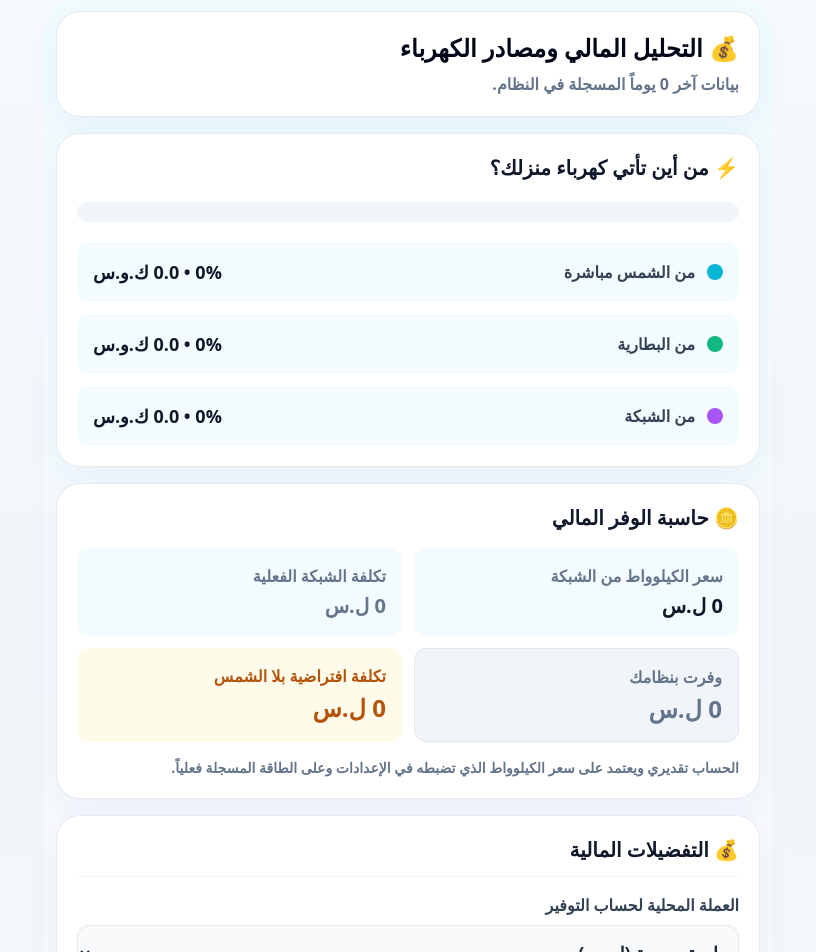
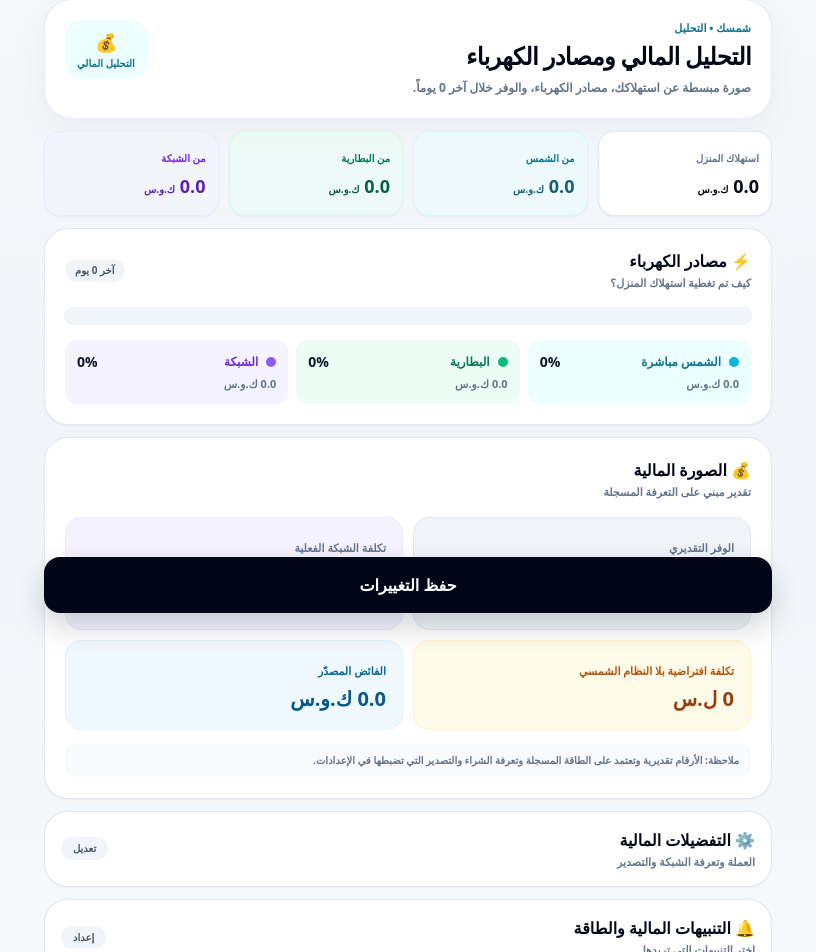
Before and after one commit to mahmoudbir-glitch/Shamsak, a Next.js app: page /money in a window 1280 px wide. Shown: the part 175-1127 px from the top of the page, without its empty margins (232-1048 px from the left). Built offline with nearby package versions, Linux system fonts and the light colour scheme; no server answers; the database is empty.

Commit message:
refactor: redesign financial analysis and power sources page

```diff
--- a/src/app/money/page.tsx
+++ b/src/app/money/page.tsx
@@ -22,6 +22,40 @@ type FinanceData = {
   };
 };
 
+const sourceStyles = [
+  {
+    key: "solar",
+    name: "الشمس مباشرة",
+    short: "شمس",
+    color: "bg-cyan-500",
+    soft: "bg-cyan-50",
+    text: "text-cyan-700",
+  },
+  {
+    key: "battery",
+    name: "البطارية",
+    short: "بطارية",
+    color: "bg-emerald-500",
+    soft: "bg-emerald-50",
+    text: "text-emerald-700",
+  },
+  {
+    key: "grid",
+    name: "الشبكة",
+    short: "شبكة",
+    color: "bg-violet-500",
+    soft: "bg-violet-50",
+    text: "text-violet-700",
+  },
+] as const;
+
+function formatNumber(value: number, digits = 1) {
+  return value.toLocaleString("ar", {
+    minimumFractionDigits: digits,
+    maximumFractionDigits: digits,
+  });
+}
+
 export default function MoneyDashboard() {
   const [data, setData] = useState<FinanceData | null>(null);
   const [tariff, setTariff] = useState(0);
@@ -36,12 +70,27 @@ export default function MoneyDashboard() {
   useEffect(() => {
     const savedNotifySurplus = localStorage.getItem("shamsak_notify_surplus");
     const savedNotifyLowBattery = localStorage.getItem("shamsak_notify_low_battery");
+
     if (savedNotifySurplus !== null) setNotifySurplus(savedNotifySurplus !== "false");
     if (savedNotifyLowBattery !== null) setNotifyLowBattery(savedNotifyLowBattery !== "false");
-    Promise.all([fetch("/api/settings", { cache: "no-store" }), fetch("/api/finance", { cache: "no-store" })])
+
+    Promise.all([
+      fetch("/api/settings", { cache: "no-store" }),
+      fetch("/api/finance", { cache: "no-store" }),
+    ])
       .then(async ([settingsResponse, financeResponse]) => {
-        if (settingsResponse.ok) { const settings = await settingsResponse.json(); setTariff(Number(settings.gridTariff || 0)); setExportTariff(Number(settings.exportTariff || 0)); setCurrency(String(settings.currency || "ل.س")); }
-        if (financeResponse.ok) setData(await financeResponse.json()); else setData(null);
+        if (settingsResponse.ok) {
+          const settings = await settingsResponse.json();
+          setTariff(Number(settings.gridTariff || 0));
+          setExportTariff(Number(settings.exportTariff || 0));
+          setCurrency(String(settings.currency || "ل.س"));
+        }
+
+        if (financeResponse.ok) {
+          setData(await financeResponse.json());
+        } else {
+          setData(null);
+        }
       })
       .catch(() => setData(null))
       .finally(() => setLoading(false));
@@ -49,123 +98,277 @@ export default function MoneyDashboard() {
 
   const savedAmount = useMemo(() => {
     if (!data) return 0;
-    return data.sources.solarKWh * tariff + data.sources.batteryKWh * tariff + data.totals.gridExportKWh * exportTariff;
+    return (
+      data.sources.solarKWh * tariff +
+      data.sources.batteryKWh * tariff +
+      data.totals.gridExportKWh * exportTariff
+    );
   }, [data, tariff, exportTariff]);
 
   const gridCost = data ? data.totals.gridImportKWh * tariff : 0;
   const savedTone = moneyTone(savedAmount);
   const costTone = moneyTone(-gridCost);
-  const hypotheticalCost = data ? (data.sources.solarKWh + data.sources.batteryKWh + data.totals.gridImportKWh) * tariff : 0;
+  const hypotheticalCost = data
+    ? (data.sources.solarKWh + data.sources.batteryKWh + data.totals.gridImportKWh) * tariff
+    : 0;
 
-  const sourceRows = data ? [
-    { name: "من الشمس مباشرة", pct: data.sources.solarPct, kwh: data.sources.solarKWh, color: "bg-cyan-500" },
-    { name: "من البطارية", pct: data.sources.batteryPct, kwh: data.sources.batteryKWh, color: "bg-emerald-500" },
-    { name: "من الشبكة", pct: data.sources.gridPct, kwh: data.sources.gridKWh, color: "bg-purple-500" },
-  ] : [];
+  const sourceRows = data
+    ? sourceStyles.map((style) => {
+        const values = {
+          solar: { pct: data.sources.solarPct, kwh: data.sources.solarKWh },
+          battery: { pct: data.sources.batteryPct, kwh: data.sources.batteryKWh },
+          grid: { pct: data.sources.gridPct, kwh: data.sources.gridKWh },
+        }[style.key];
+
+        return { ...style, pct: values.pct, kwh: values.kwh };
+      })
+    : [];
 
   const handleSave = async () => {
     setSaving(true);
     try {
-      const response = await fetch("/api/settings", { method: "PUT", headers: { "Content-Type": "application/json" }, body: JSON.stringify({ currency, gridTariff: tariff, exportTariff }) });
+      const response = await fetch("/api/settings", {
+        method: "PUT",
+        headers: { "Content-Type": "application/json" },
+        body: JSON.stringify({ currency, gridTariff: tariff, exportTariff }),
+      });
+
       if (!response.ok) throw new Error("settings_save_failed");
+
       localStorage.setItem("shamsak_notify_surplus", String(notifySurplus));
       localStorage.setItem("shamsak_notify_low_battery", String(notifyLowBattery));
       setSaved(true);
       window.setTimeout(() => setSaved(false), 3000);
-    } catch { setSaved(false); } finally { setSaving(false); }
+    } catch {
+      setSaved(false);
+    } finally {
+      setSaving(false);
+    }
   };
 
-  const inputClass = "w-full min-h-14 rounded-xl border border-slate-200 bg-slate-50 px-4 text-lg font-bold text-slate-800 outline-none transition focus:border-blue-400 focus:ring-2 focus:ring-blue-100";
+  const inputClass =
+    "w-full min-h-12 rounded-xl border border-slate-200 bg-slate-50 px-3 text-base font-bold text-slate-800 outline-none transition focus:border-cyan-400 focus:ring-2 focus:ring-cyan-100";
   const selectClass = inputClass + " appearance-auto";
 
   return (
-    <div className="w-full space-y-4 rounded-[2rem] bg-gradient-to-b from-cyan-50/60 via-white/40 to-white/20 p-2 text-right sm:p-3" dir="rtl">
-      <div className="energy-card p-5">
-        <h1 className="text-2xl font-black text-slate-950">💰 التحليل المالي ومصادر الكهرباء</h1>
-        <p className="mt-2 text-base font-semibold text-slate-500">بيانات آخر {data?.periodDays ?? 30} يوماً المسجلة في النظام.</p>
-      </div>
+    <div className="w-full space-y-3 pb-4 text-right" dir="rtl">
+      <header className="rounded-[1.75rem] border border-slate-200/80 bg-white p-4 shadow-[0_10px_35px_rgba(15,23,42,0.05)] sm:p-5">
+        <div className="flex items-start justify-between gap-3">
+          <div>
+            <p className="text-[11px] font-black text-cyan-700">شمسك • التحليل</p>
+            <h1 className="mt-1 text-xl font-black tracking-tight text-slate-950 sm:text-2xl">
+              التحليل المالي ومصادر الكهرباء
+            </h1>
+            <p className="mt-1.5 text-xs font-semibold leading-5 text-slate-500">
+              صورة مبسطة عن استهلاكك، مصادر الكهرباء، والوفر خلال آخر {data?.periodDays ?? 30} يوماً.
+            </p>
+          </div>
+          <div className="hidden shrink-0 rounded-2xl bg-cyan-50 px-3 py-2 text-center sm:block">
+            <div className="text-lg">💰</div>
+            <div className="text-[10px] font-black text-cyan-700">التحليل المالي</div>
+          </div>
+        </div>
+      </header>
 
-      <section className="energy-card p-5">
-        <h2 className="text-xl font-black text-slate-900">⚡ من أين تأتي كهرباء منزلك؟</h2>
-        {loading ? <p className="mt-4 text-base font-bold text-slate-500">جاري تحميل التحليل…</p> : !data ? (
-          <p className="mt-4 rounded-xl bg-sky-50/70 p-4 text-base font-semibold text-slate-600">لا توجد ملخصات طاقة مسجلة بعد.</p>
-        ) : (
-          <>
-            <div className="mt-5 flex h-5 overflow-hidden rounded-full bg-slate-100">
-              {sourceRows.map((row) => <div key={row.name} className={row.color} style={{ width: String(row.pct) + "%" }} />)}
+      {loading ? (
+        <section className="rounded-[1.5rem] border border-slate-200 bg-white p-6 text-center shadow-sm">
+          <div className="text-sm font-black text-slate-600">جاري تجهيز التحليل…</div>
+        </section>
+      ) : !data ? (
+        <section className="rounded-[1.5rem] border border-slate-200 bg-white p-6 text-center shadow-sm">
+          <div className="mx-auto flex h-12 w-12 items-center justify-center rounded-2xl bg-slate-100 text-xl">📊</div>
+          <h2 className="mt-3 text-base font-black text-slate-900">لا توجد بيانات كافية بعد</h2>
+          <p className="mt-1 text-xs font-semibold leading-5 text-slate-500">
+            عند تسجيل بيانات الطاقة ستظهر هنا مصادر الكهرباء والتحليل المالي تلقائياً.
+          </p>
+        </section>
+      ) : (
+        <>
+          <section className="grid grid-cols-2 gap-2.5 sm:grid-cols-4">
+            <div className="rounded-2xl border border-slate-200 bg-white p-3 shadow-sm">
+              <span className="text-[10px] font-bold text-slate-500">استهلاك المنزل</span>
+              <strong className="mt-1 block text-lg font-black text-slate-950">
+                {formatNumber(data.totals.homeKWh)} <small className="text-[10px]">ك.و.س</small>
+              </strong>
             </div>
-            <div className="mt-5 space-y-3">
+            <div className="rounded-2xl border border-cyan-100 bg-cyan-50/60 p-3 shadow-sm">
+              <span className="text-[10px] font-bold text-cyan-700">من الشمس</span>
+              <strong className="mt-1 block text-lg font-black text-cyan-800">
+                {formatNumber(data.sources.solarKWh)} <small className="text-[10px]">ك.و.س</small>
+              </strong>
+            </div>
+            <div className="rounded-2xl border border-emerald-100 bg-emerald-50/60 p-3 shadow-sm">
+              <span className="text-[10px] font-bold text-emerald-700">من البطارية</span>
+              <strong className="mt-1 block text-lg font-black text-emerald-800">
+                {formatNumber(data.sources.batteryKWh)} <small className="text-[10px]">ك.و.س</small>
+              </strong>
+            </div>
+            <div className="rounded-2xl border border-violet-100 bg-violet-50/60 p-3 shadow-sm">
+              <span className="text-[10px] font-bold text-violet-700">من الشبكة</span>
+              <strong className="mt-1 block text-lg font-black text-violet-800">
+                {formatNumber(data.sources.gridKWh)} <small className="text-[10px]">ك.و.س</small>
+              </strong>
+            </div>
+          </section>
+
+          <section className="rounded-[1.5rem] border border-slate-200 bg-white p-4 shadow-sm sm:p-5">
+            <div className="flex items-center justify-between gap-3">
+              <div>
+                <h2 className="text-base font-black text-slate-950">⚡ مصادر الكهرباء</h2>
+                <p className="mt-0.5 text-[11px] font-semibold text-slate-500">كيف تم تغطية استهلاك المنزل؟</p>
+              </div>
+              <span className="rounded-full bg-slate-100 px-2.5 py-1 text-[10px] font-black text-slate-600">
+                آخر {data.periodDays} يوم
+              </span>
+            </div>
+
+            <div className="mt-4 flex h-4 overflow-hidden rounded-full bg-slate-100 ring-1 ring-slate-200/60">
               {sourceRows.map((row) => (
-                <div key={row.name} className="flex items-center justify-between rounded-xl bg-sky-50/70 p-4">
-                  <div className="flex items-center gap-3">
-                    <span className={"h-4 w-4 rounded-full " + row.color} />
-                    <span className="text-base font-semibold text-slate-700">{row.name}</span>
+                <div
+                  key={row.key}
+                  className={row.color}
+                  style={{ width: String(Math.max(0, Math.min(100, row.pct))) + "%" }}
+                  title={row.name}
+                />
+              ))}
+            </div>
+
+            <div className="mt-4 grid gap-2 sm:grid-cols-3">
+              {sourceRows.map((row) => (
+                <div key={row.key} className={"rounded-xl p-3 " + row.soft}>
+                  <div className="flex items-center justify-between gap-2">
+                    <div className="flex items-center gap-2">
+                      <span className={"h-2.5 w-2.5 rounded-full " + row.color} />
+                      <span className={"text-xs font-black " + row.text}>{row.name}</span>
+                    </div>
+                    <strong className="text-sm font-black text-slate-900">{row.pct}%</strong>
                   </div>
-                  <strong className="text-lg font-extrabold text-slate-900">{row.pct}% • {row.kwh.toFixed(1)} ك.و.س</strong>
+                  <div className="mt-1 text-[11px] font-bold text-slate-500">{formatNumber(row.kwh)} ك.و.س</div>
                 </div>
               ))}
             </div>
-          </>
-        )}
-      </section>
+          </section>
 
-      <section className="energy-card p-5">
-        <h2 className="text-xl font-black text-slate-900">🪙 حاسبة الوفر المالي</h2>
-        <div className="mt-4 grid grid-cols-2 gap-3">
-          <div className="rounded-xl bg-sky-50/70 p-4">
-            <span className="text-base font-semibold text-slate-500">سعر الكيلوواط من الشبكة</span>
-            <strong className="mt-1 block text-xl font-extrabold text-slate-900">{tariff.toLocaleString()} {currency}</strong>
+          <section className="rounded-[1.5rem] border border-slate-200 bg-white p-4 shadow-sm sm:p-5">
+            <div className="flex items-center justify-between">
+              <div>
+                <h2 className="text-base font-black text-slate-950">💰 الصورة المالية</h2>
+                <p className="mt-0.5 text-[11px] font-semibold text-slate-500">تقدير مبني على التعرفة المسجلة</p>
+              </div>
+            </div>
+
+            <div className="mt-4 grid gap-2.5 sm:grid-cols-2">
+              <div className={"rounded-2xl border p-4 " + semanticBorder[savedTone] + " " + semanticBg[savedTone]}>
+                <span className={"text-[11px] font-bold " + semanticText[savedTone]}>الوفر التقديري</span>
+                <strong className={"mt-1 block text-2xl font-black " + semanticText[savedTone]}>
+                  {savedAmount.toLocaleString()} {currency}
+                </strong>
+                <span className="mt-1 block text-[10px] font-semibold opacity-75">من الشمس والبطارية والتصدير</span>
+              </div>
+
+              <div className="rounded-2xl border border-violet-100 bg-violet-50 p-4">
+                <span className={"text-[11px] font-bold " + semanticText[costTone]}>تكلفة الشبكة الفعلية</span>
+                <strong className={"mt-1 block text-2xl font-black " + semanticText[costTone]}>
+                  {gridCost.toLocaleString()} {currency}
+                </strong>
+                <span className="mt-1 block text-[10px] font-semibold text-slate-500">
+                  {formatNumber(data.totals.gridImportKWh)} ك.و.س مشتراة
+                </span>
+              </div>
+
+              <div className="rounded-2xl border border-amber-100 bg-amber-50 p-4">
+                <span className="text-[11px] font-bold text-amber-700">تكلفة افتراضية بلا النظام الشمسي</span>
+                <strong className="mt-1 block text-xl font-black text-amber-800">
+                  {hypotheticalCost.toLocaleString()} {currency}
+                </strong>
+              </div>
+
+              <div className="rounded-2xl border border-sky-100 bg-sky-50 p-4">
+                <span className="text-[11px] font-bold text-sky-700">الفائض المصدّر</span>
+                <strong className="mt-1 block text-xl font-black text-sky-800">
+                  {formatNumber(data.totals.gridExportKWh)} ك.و.س
+                </strong>
+              </div>
+            </div>
+
+            <p className="mt-3 rounded-xl bg-slate-50 px-3 py-2 text-[10px] font-semibold leading-5 text-slate-500">
+              ملاحظة: الأرقام تقديرية وتعتمد على الطاقة المسجلة وتعرفة الشراء والتصدير التي تضبطها في الإعدادات.
+            </p>
+          </section>
+        </>
+      )}
+
+      <details className="group rounded-[1.5rem] border border-slate-200 bg-white shadow-sm">
+        <summary className="flex cursor-pointer list-none items-center justify-between gap-3 p-4 [&::-webkit-details-marker]:hidden">
+          <div>
+            <h2 className="text-base font-black text-slate-950">⚙️ التفضيلات المالية</h2>
+            <p className="mt-0.5 text-[11px] font-semibold text-slate-500">العملة وتعرفة الشبكة والتصدير</p>
           </div>
-          <div className="rounded-xl bg-sky-50/70 p-4">
-            <span className="text-base font-semibold text-slate-500">تكلفة الشبكة الفعلية</span>
-            <strong className={"mt-1 block text-xl font-extrabold " + semanticText[costTone]}>{gridCost.toLocaleString()} {currency}</strong>
-          </div>
-          <div className={"rounded-xl border p-4 " + semanticBorder[savedTone] + " " + semanticBg[savedTone]}>
-            <span className={"text-base font-semibold " + semanticText[savedTone]}>وفرت بنظامك</span>
-            <strong className={"mt-1 block text-2xl font-black " + semanticText[savedTone]}>{savedAmount.toLocaleString()} {currency}</strong>
-          </div>
-          <div className="rounded-xl bg-amber-50 p-4">
-            <span className="text-base font-semibold text-amber-700">تكلفة افتراضية بلا الشمس</span>
-            <strong className="mt-1 block text-2xl font-black text-amber-700">{hypotheticalCost.toLocaleString()} {currency}</strong>
+          <span className="rounded-full bg-slate-100 px-3 py-1 text-[10px] font-black text-slate-600 group-open:bg-cyan-50 group-open:text-cyan-700">
+            تعديل
+          </span>
+        </summary>
+
+        <div className="space-y-3 border-t border-slate-100 p-4">
+          <div className="grid gap-3 sm:grid-cols-3">
+            <label className="space-y-1.5">
+              <span className="text-[11px] font-black text-slate-700">العملة</span>
+              <select value={currency} onChange={(e) => setCurrency(e.target.value)} className={selectClass}>
+                <option value="ل.س">ليرة سورية (ل.س)</option>
+                <option value="USD">دولار أمريكي ($)</option>
+                <option value="LBP">ليرة لبنانية (L.B.P)</option>
+              </select>
+            </label>
+
+            <label className="space-y-1.5">
+              <span className="text-[11px] font-black text-slate-700">شراء الشبكة / ك.و.س</span>
+              <input type="number" min="0" value={tariff} onChange={(e) => setTariff(Number(e.target.value))} className={inputClass} />
+            </label>
+
+            <label className="space-y-1.5">
+              <span className="text-[11px] font-black text-slate-700">تصدير الفائض / ك.و.س</span>
+              <input type="number" min="0" value={exportTariff} onChange={(e) => setExportTariff(Number(e.target.value))} className={inputClass} />
+            </label>
           </div>
         </div>
-        <p className="mt-4 text-sm font-semibold text-slate-500">الحساب تقديري ويعتمد على سعر الكيلوواط الذي تضبطه في الإعدادات وعلى الطاقة المسجلة فعلياً.</p>
-      </section>
+      </details>
 
-      <section className="energy-card space-y-4 p-5">
-        <h2 className="border-b border-slate-100 pb-3 text-xl font-black text-slate-900">💰 التفضيلات المالية</h2>
-        <div className="space-y-2">
-          <label className="text-base font-semibold text-slate-700">العملة المحلية لحساب التوفير</label>
-          <select value={currency} onChange={(e) => setCurrency(e.target.value)} className={selectClass}>
-            <option value="ل.س">ليرة سورية (ل.س)</option><option value="USD">دولار أمريكي ($)</option><option value="LBP">ليرة لبنانية (L.B.P)</option>
-          </select>
+      <details className="group rounded-[1.5rem] border border-slate-200 bg-white shadow-sm">
+        <summary className="flex cursor-pointer list-none items-center justify-between gap-3 p-4 [&::-webkit-details-marker]:hidden">
+          <div>
+            <h2 className="text-base font-black text-slate-950">🔔 التنبيهات المالية والطاقة</h2>
+            <p className="mt-0.5 text-[11px] font-semibold text-slate-500">اختر التنبيهات التي تريدها</p>
+          </div>
+          <span className="rounded-full bg-slate-100 px-3 py-1 text-[10px] font-black text-slate-600 group-open:bg-amber-50 group-open:text-amber-700">
+            إعداد
+          </span>
+        </summary>
+
+        <div className="space-y-2 border-t border-slate-100 p-4">
+          <label className="flex min-h-14 cursor-pointer items-center justify-between gap-3 rounded-xl bg-slate-50 px-3 py-2.5 text-xs font-bold text-slate-700">
+            <span>تنبيهي عند وجود فائض طاقة غير مستغل</span>
+            <input type="checkbox" checked={notifySurplus} onChange={(e) => setNotifySurplus(e.target.checked)} className="h-5 w-5 shrink-0 accent-amber-500" />
+          </label>
+          <label className="flex min-h-14 cursor-pointer items-center justify-between gap-3 rounded-xl bg-slate-50 px-3 py-2.5 text-xs font-bold text-slate-700">
+            <span>تنبيهي عند اقتراب البطارية من حد الأمان (10%)</span>
+            <input type="checkbox" checked={notifyLowBattery} onChange={(e) => setNotifyLowBattery(e.target.checked)} className="h-5 w-5 shrink-0 accent-emerald-500" />
+          </label>
         </div>
-        <div className="space-y-2">
-          <label className="text-base font-semibold text-slate-700">سعر شراء الكهرباء من الشبكة لكل ك.و.س</label>
-          <input type="number" min="0" value={tariff} onChange={(e) => setTariff(Number(e.target.value))} className={inputClass} />
+      </details>
+
+      {saved && (
+        <div role="status" className="rounded-2xl border border-emerald-200 bg-emerald-50 p-3 text-center text-xs font-black text-emerald-700">
+          ✓ تم حفظ التفضيلات بنجاح
         </div>
-        <div className="space-y-2">
-          <label className="text-base font-semibold text-slate-700">سعر بيع/تصدير الفائض لكل ك.و.س</label>
-          <input type="number" min="0" value={exportTariff} onChange={(e) => setExportTariff(Number(e.target.value))} className={inputClass} />
-        </div>
-      </section>
+      )}
 
-      <section className="energy-card space-y-4 p-5">
-        <h2 className="border-b border-slate-100 pb-3 text-xl font-black text-slate-900">🔔 التنبيهات</h2>
-        <label className="flex min-h-16 cursor-pointer items-center justify-between gap-4 rounded-xl bg-sky-50/70 px-4 py-3 text-base font-semibold text-slate-700">
-          <span>تنبيهي عند وجود فائض طاقة غير مستغل</span>
-          <input type="checkbox" checked={notifySurplus} onChange={(e) => setNotifySurplus(e.target.checked)} className="h-7 w-7 shrink-0 accent-amber-500" />
-        </label>
-        <label className="flex min-h-16 cursor-pointer items-center justify-between gap-4 rounded-xl bg-sky-50/70 px-4 py-3 text-base font-semibold text-slate-700">
-          <span>تنبيهي عند اقتراب البطارية من حد الأمان (10%)</span>
-          <input type="checkbox" checked={notifyLowBattery} onChange={(e) => setNotifyLowBattery(e.target.checked)} className="h-7 w-7 shrink-0 accent-emerald-500" />
-        </label>
-      </section>
-
-      {saved && <div role="status" className="rounded-2xl border border-emerald-200 bg-emerald-50 p-4 text-center text-base font-black text-emerald-700">✓ تم حفظ التفضيلات المالية والتنبيهات بنجاح</div>}
-
-      <button type="button" onClick={handleSave} className="mb-4 min-h-16 w-full rounded-2xl bg-slate-900 px-5 py-4 text-lg font-bold text-white shadow-md transition active:scale-95 active:bg-slate-800">
-        {saving ? "جاري الحفظ…" : "حفظ وتثبيت الإعدادات"}
+      <button
+        type="button"
+        onClick={handleSave}
+        disabled={saving}
+        className="sticky bottom-3 z-20 min-h-14 w-full rounded-2xl bg-slate-950 px-5 py-3 text-base font-black text-white shadow-[0_12px_30px_rgba(15,23,42,0.2)] transition active:scale-[0.99] disabled:cursor-wait disabled:opacity-70"
+      >
+        {saving ? "جاري الحفظ…" : "حفظ التغييرات"}
       </button>
     </div>
   );
```
